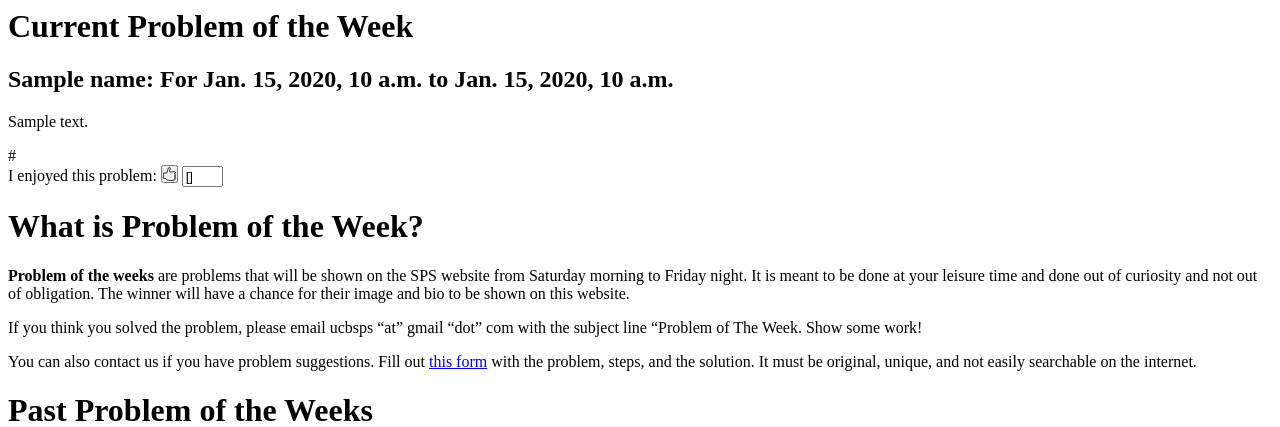
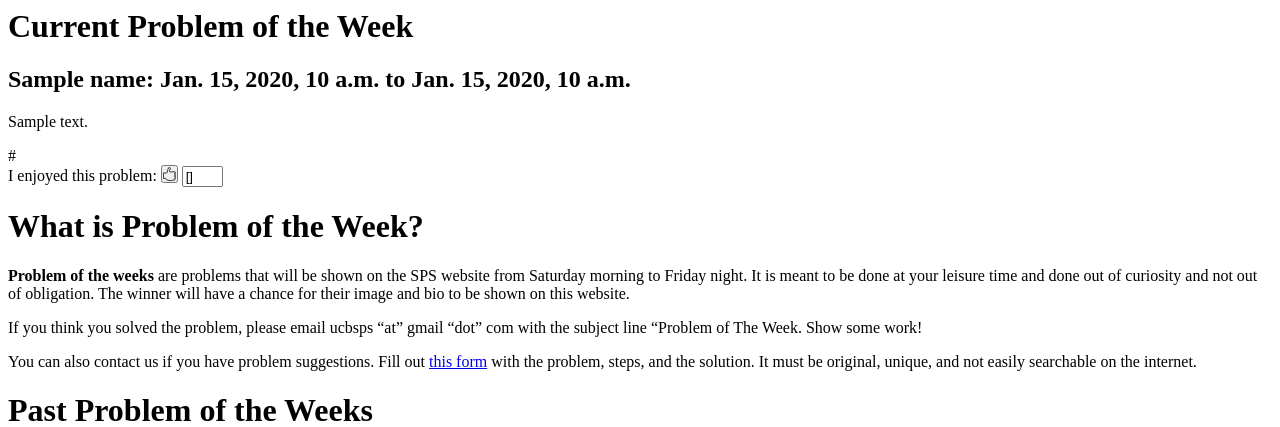
Before and after one commit to ucbsps/sps_web_2020, a Django app: template templates/potw_current.html in a window 1280 px wide. Shown: the top 427 px of the page. Run offline with Django 3.2, Linux system fonts and the light colour scheme; the template is opened without the code that fills it: most values are stand-ins (such as "Sample title", 1, 10 or a date in 2020).

Commit message:
Changed title slightly

```diff
--- a/templates/potw_current.html
+++ b/templates/potw_current.html
@@ -23,7 +23,7 @@
 		<h1 class="content-main-header">Current Problem of the Week</h1>
 		<h2 class="content-sub-header">
 			{% if name %}{{ name }}: {% endif %}
-			For {{ start_date }} to {{ end_date }}
+			{{ start_date }} to {{ end_date }}
 		</h2>
 
 		<p class="content-large">
```
